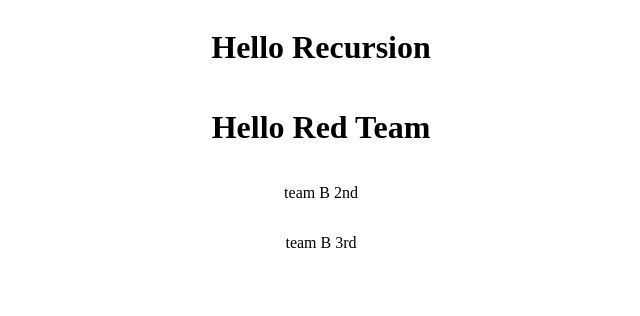
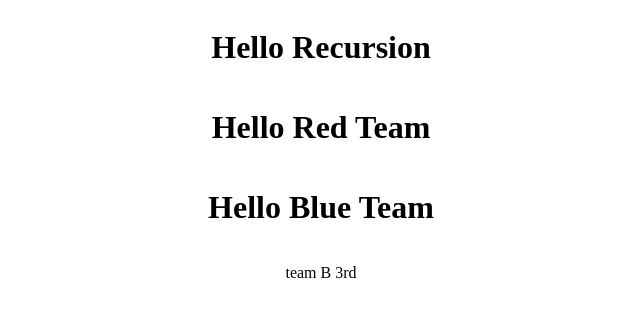
Before and after one commit to teamb20241214/task1, a plain HTML site: page index.html in a window 1280 px wide. Shown: the whole page, without its empty margins (319-959 px from the left). Drawn offline with Linux system fonts and the light colour scheme.

Commit message:
Hello Boue Teamを追加

```diff
--- a/index.html
+++ b/index.html
@@ -13,7 +13,7 @@
     <div class="container">
         <h1>Hello Recursion</h1>
         <h1>Hello Red Team</h1>
-        <p>team B 2nd</p>
+        <h1>Hello Blue Team</h1>
         <p>team B 3rd</p>
     </div>
 </body>
```
